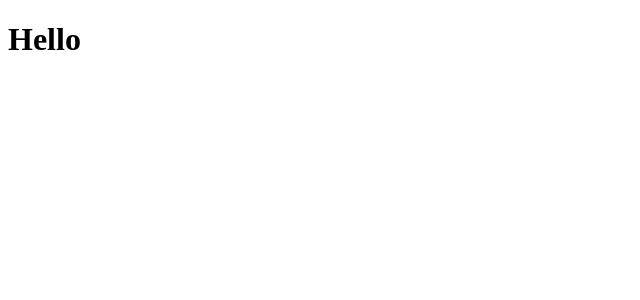
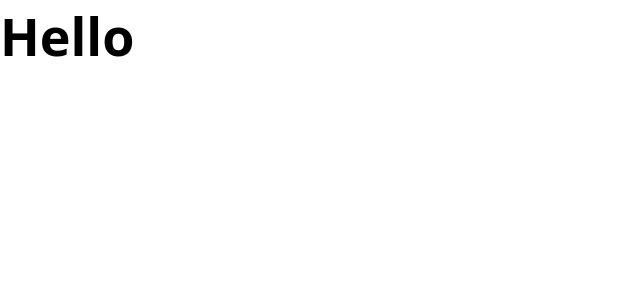
Before and after one commit to af-kay/spec--vue-dashboard, a Vue app: page / in a window 1280 px wide. Shown: the top 300 px of the page, without its empty margins (0-640 px from the left). Built offline with nearby package versions, Linux system fonts and the light colour scheme.

Commit message:
Install sass, Configure css-reset styles

```diff
--- a/package.json
+++ b/package.json
@@ -26,6 +26,7 @@
     "jsdom": "^21.1.0",
     "npm-run-all": "^4.1.5",
     "prettier": "^2.8.4",
+    "sass": "^1.58.3",
     "typescript": "~4.8.4",
     "vite": "^4.1.4",
     "vitest": "^0.29.1",
--- /dev/null
+++ b/src/main.scss
@@ -0,0 +1,12 @@
+* {
+  margin: 0;
+  padding: 0;
+  box-sizing: border-box;
+}
+
+html,
+body {
+  font-size: calc(10px + 2vmin);
+  font-family: system-ui, -apple-system, BlinkMacSystemFont, 'Segoe UI', Roboto,
+    Oxygen, Ubuntu, Cantarell, 'Open Sans', 'Helvetica Neue', sans-serif;
+}
--- a/src/main.ts
+++ b/src/main.ts
@@ -1,5 +1,7 @@
 import { createApp } from 'vue';
 import { createPinia } from 'pinia';
+import './main.scss';
+
 import App from './app';
 
 const app = createApp(App);
```
Also changed, not shown: 1 other file (tests, documents, lock files or other folders).
